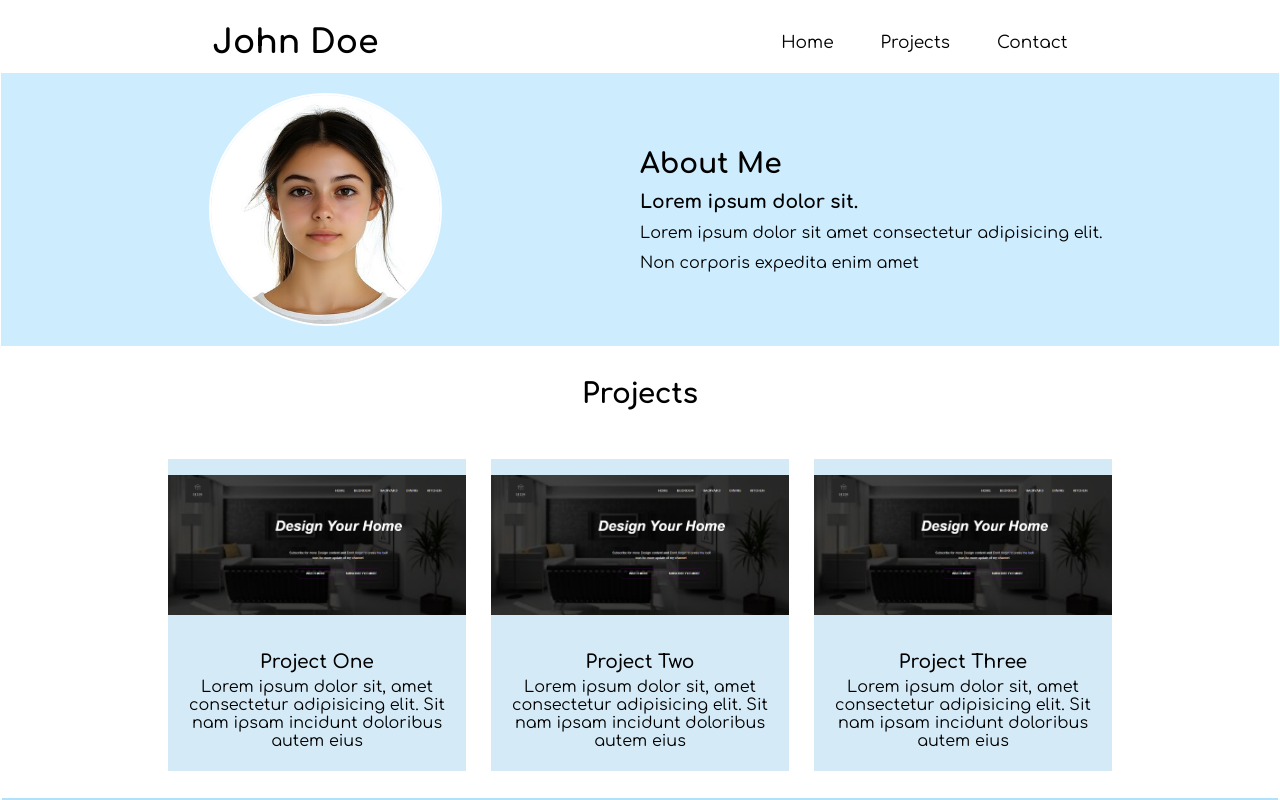
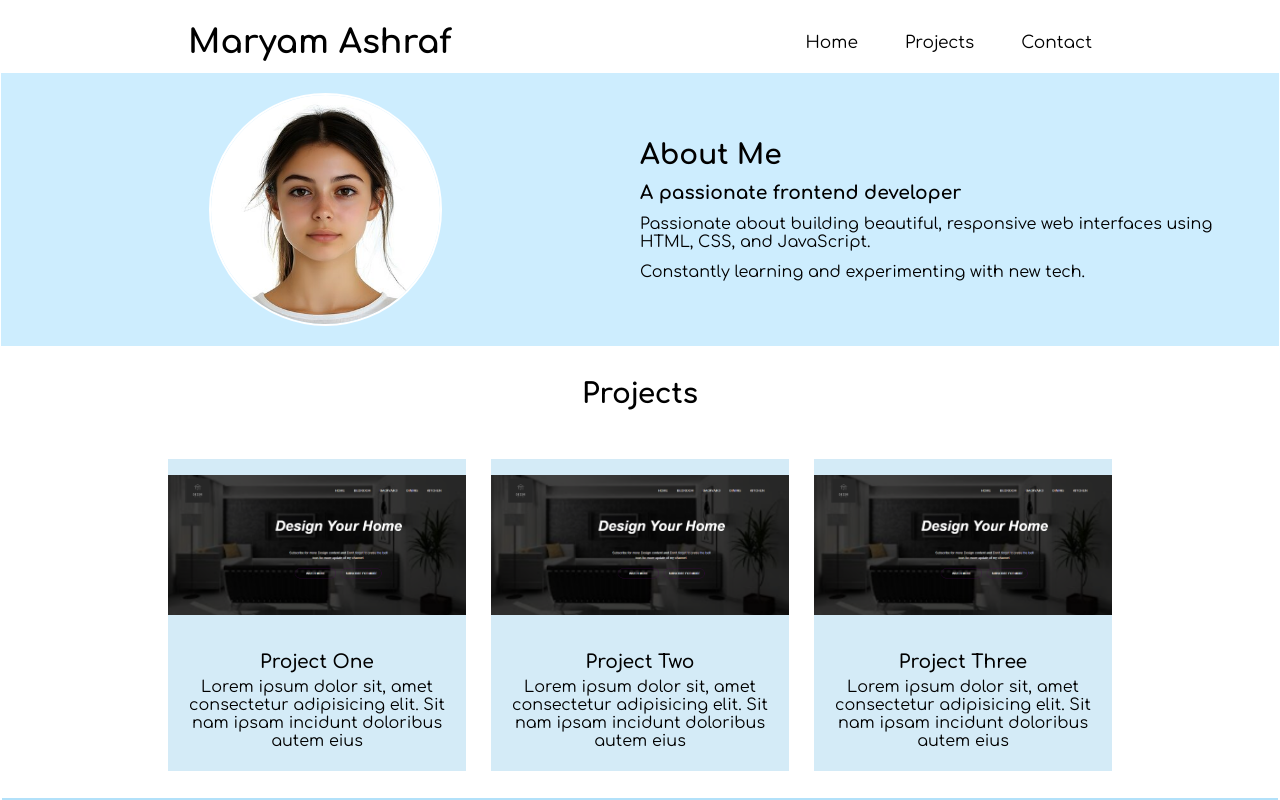
Before and after one commit to Mystique-creator/Portfolio---HTML-CSS, a plain HTML site: page index.html in a window 1280 px wide. Shown: the top 800 px of the page. Drawn offline with Linux system fonts and the light colour scheme.

Commit message:
Update index.html

```diff
--- a/index.html
+++ b/index.html
@@ -11,7 +11,7 @@
 <body>
     <header>
         <nav class="navbar">
-            <h1>John Doe</h1>
+            <h1>Maryam Ashraf</h1>
             <ul>
                 <li>Home</li>
                 <li>Projects</li>
@@ -30,8 +30,8 @@
             </div>
             <div class="right-about">
                 <h1>About Me</h1>
-                <h3>Lorem ipsum dolor sit.</h3>
-                <p>Lorem ipsum dolor sit amet consectetur adipisicing elit.</p><p>Non corporis expedita enim amet </p>
+                <h3>A passionate frontend developer</h3>
+                <p>Passionate about building beautiful, responsive web interfaces using HTML, CSS, and JavaScript. </p><p>Constantly learning and experimenting with new tech.</p>
             </div>
         </section>
         <section class="project">
```
